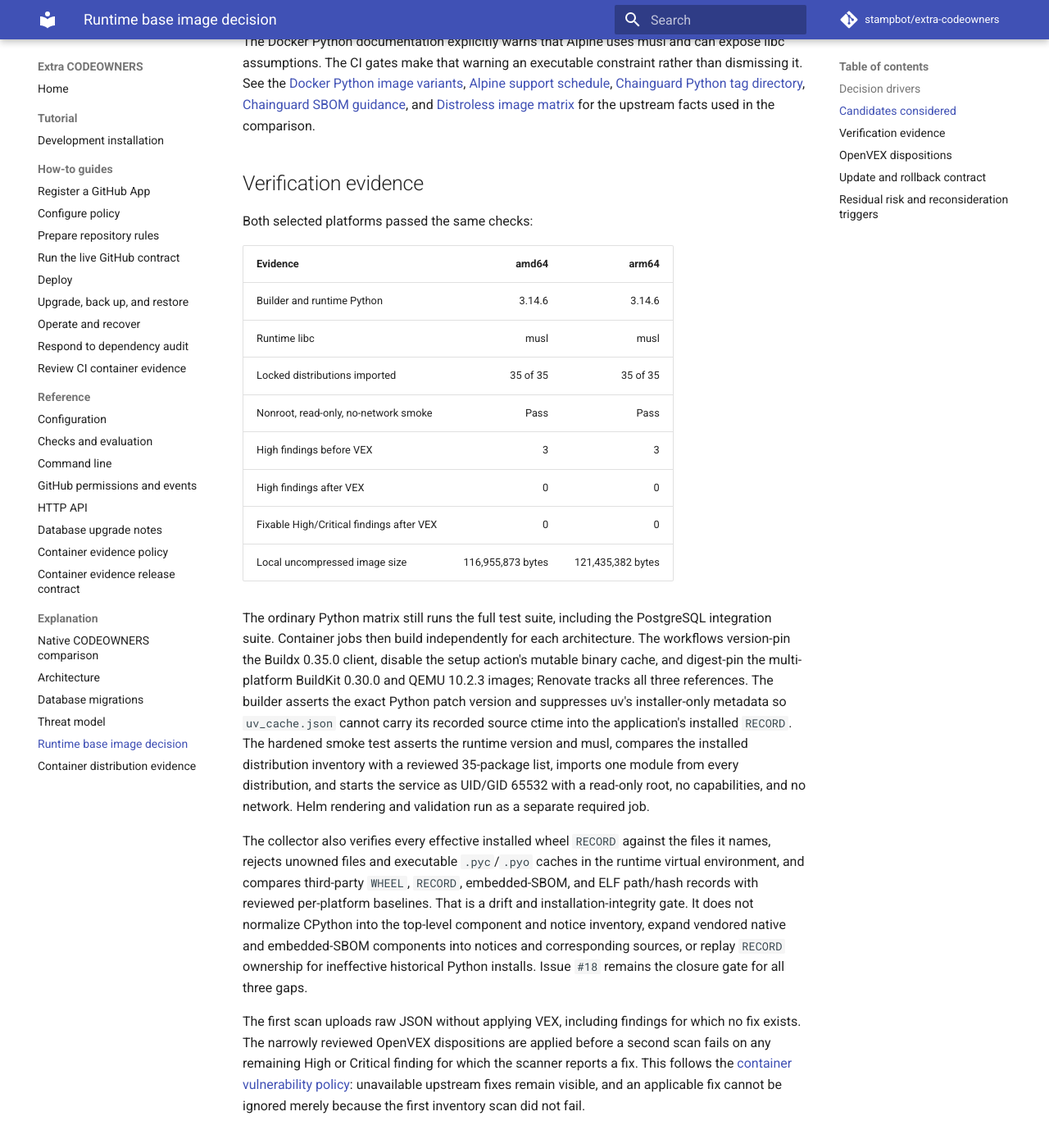
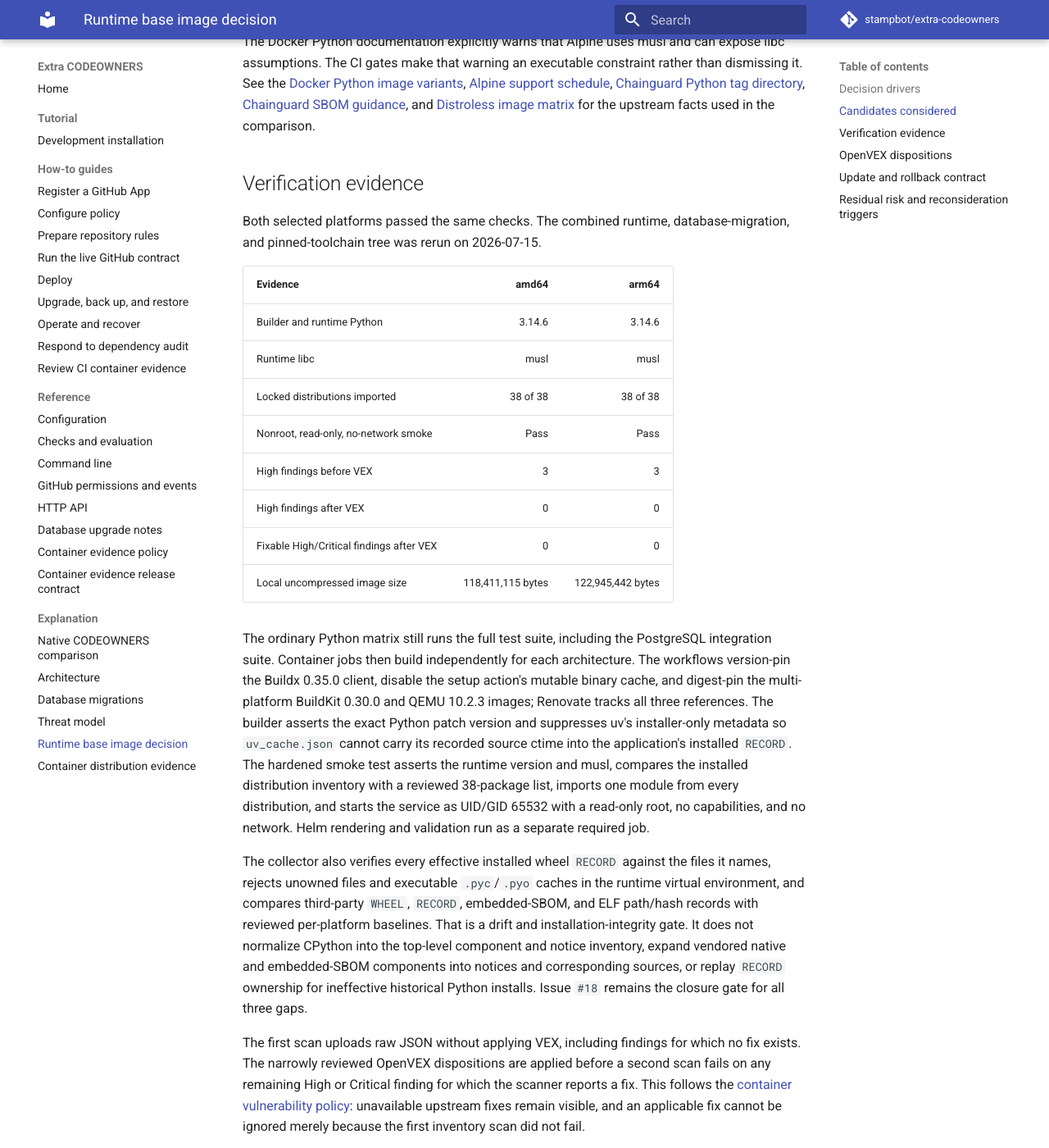
Before and after one commit to stampbot/extra-codeowners, an MkDocs documentation site: the page built from docs/explanation/runtime-base.md, in a window 1280 px wide and 1400 px high, scrolled down 2705 px. Shown: the whole window at 82% size. Built offline with MkDocs 1.6.1 and Material for MkDocs 9.7.7, drawn with Linux system fonts in a browser that asks for light colours; comment, search, counter and statistics services are not loaded; some of the changed text lies outside the part shown.

Commit message:
fix: integrate runtime evidence with migrations
Signed-off-by: Danny Sauer <danny.sauer@herodevs.com>

```diff
--- a/docs/explanation/runtime-base.md
+++ b/docs/explanation/runtime-base.md
@@ -45,7 +45,7 @@
 | Candidate | Compatibility and lifecycle | Security and supply chain | Operational trade-off | Decision |
 | --- | --- | --- | --- | --- |
 | `python:3.14.6-slim-trixie` | CPython 3.14 and glibc wheels worked on both architectures. Debian familiarity makes native failures easier to reproduce. | The initial scan found 21 unique unsuppressed High/Critical CVEs in packages inherited from the base, with no newer Debian candidate available. The candidate was digest-pinned, but the service did not use most affected utilities. | A shell and familiar Debian tools help diagnosis, but the unused Perl, gzip, ncurses, ACL, and related packages expand the runtime inventory. | Rejected for CI evaluation because a compatible official image has materially less unused code. |
-| `python:3.14.6-alpine3.24` | CPython 3.14.6 and all 35 locked distributions, including binary wheels for cryptography, psycopg-binary, pydantic-core, cffi, and greenlet, worked on amd64 and arm64. Alpine 3.24 main is supported through 2028-06-01. | The exact Docker Official Image index is digest-pinned. Before VEX, the High inventory contains only three CPython findings. CI builds, inventories, and scans per-platform candidates, but does not publish or sign them. | musl can expose compatibility defects that glibc does not. BusyBox and its shell remain for diagnosis. The final stage removes executable `apk`, system `pip`, `ensurepip`, generated bytecode, and virtualenv bootstrap hooks, while retaining installed-package metadata for scanners. | Selected for CI compatibility evaluation, with a locked import inventory and two-architecture smoke and scan gates. |
+| `python:3.14.6-alpine3.24` | CPython 3.14.6 and all 38 locked distributions, including binary wheels for cryptography, psycopg-binary, pydantic-core, cffi, and greenlet, worked on amd64 and arm64. Alpine 3.24 main is supported through 2028-06-01. | The exact Docker Official Image index is digest-pinned. Before VEX, the High inventory contains only three CPython findings. CI builds, inventories, and scans per-platform candidates, but does not publish or sign them. | musl can expose compatibility defects that glibc does not. BusyBox and its shell remain for diagnosis. The final stage removes executable `apk`, system `pip`, `ensurepip`, generated bytecode, and virtualenv bootstrap hooks, while retaining installed-package metadata for scanners. | Selected for CI compatibility evaluation, with a locked import inventory and two-architecture smoke and scan gates. |
 | `cgr.dev/chainguard/python:latest` with `latest-dev` | The experiment installed and imported the locked runtime and passed the hardened smoke test. The public image directory listed amd64 and arm64. | The shell-free runtime had the smallest inherited High inventory, and Chainguard publishes signed SBOM attestations. Public no-cost access exposed only moving `latest` and `latest-dev` tags; version-specific Python tags required an account or commercial access. Digest pinning preserves bytes but not a stable, reviewable Python-version update channel. | The runtime has no shell; incident response needs a separate debug image. A build also depends on `cgr.dev` availability, and an anonymous registry request returned HTTP 500 during this review. | Reconsider when a versioned public tag or an explicitly funded registry contract exists. Do not silently replace the public image with a paid dependency. |
 | `gcr.io/distroless/python3-debian13:nonroot` | Public amd64 and arm64 images were available, but the tested image contained CPython 3.13.5 rather than the selected 3.14.6 runtime. Reusing the 3.14 virtual environment is not ABI-safe. | Distroless removes the package manager and shell and publishes signed images. A fair comparison would require rebuilding and rescanning the complete 3.13 dependency set. | Debug variants exist, but production diagnosis requires an ephemeral debug container. Changing the Python minor line only to obtain a base image would broaden this decision into an application compatibility change. | Rejected for this release; reconsider independently if the project changes its container Python line. |
 
@@ -61,18 +61,19 @@
 
 ## Verification evidence
 
-Both selected platforms passed the same checks:
+Both selected platforms passed the same checks. The combined runtime,
+database-migration, and pinned-toolchain tree was rerun on 2026-07-15.
 
 | Evidence | amd64 | arm64 |
 | --- | ---: | ---: |
 | Builder and runtime Python | 3.14.6 | 3.14.6 |
 | Runtime libc | musl | musl |
-| Locked distributions imported | 35 of 35 | 35 of 35 |
+| Locked distributions imported | 38 of 38 | 38 of 38 |
 | Nonroot, read-only, no-network smoke | Pass | Pass |
 | High findings before VEX | 3 | 3 |
 | High findings after VEX | 0 | 0 |
 | Fixable High/Critical findings after VEX | 0 | 0 |
-| Local uncompressed image size | 116,955,873 bytes | 121,435,382 bytes |
+| Local uncompressed image size | 118,411,115 bytes | 122,945,442 bytes |
 
 The ordinary Python matrix still runs the full test suite, including the
 PostgreSQL integration suite. Container jobs then build independently for each
@@ -84,7 +85,7 @@
 carry its recorded source ctime into the application's installed `RECORD`. The
 hardened smoke test
 asserts the runtime version and musl, compares the installed distribution
-inventory with a reviewed 35-package list, imports one module
+inventory with a reviewed 38-package list, imports one module
 from every distribution, and starts the service as UID/GID 65532 with a
 read-only root, no capabilities, and no network. Helm rendering and validation
 run as a separate required job.
--- a/mkdocs.yml
+++ b/mkdocs.yml
@@ -24,7 +24,11 @@
       permalink: true
   - pymdownx.details
   - pymdownx.highlight
-  - pymdownx.superfences
+  - pymdownx.superfences:
+      custom_fences:
+        - name: mermaid
+          class: mermaid
+          format: !!python/name:pymdownx.superfences.fence_code_format
 
 nav:
   - Home: index.md
```
Also changed, not shown: 6 other files.
